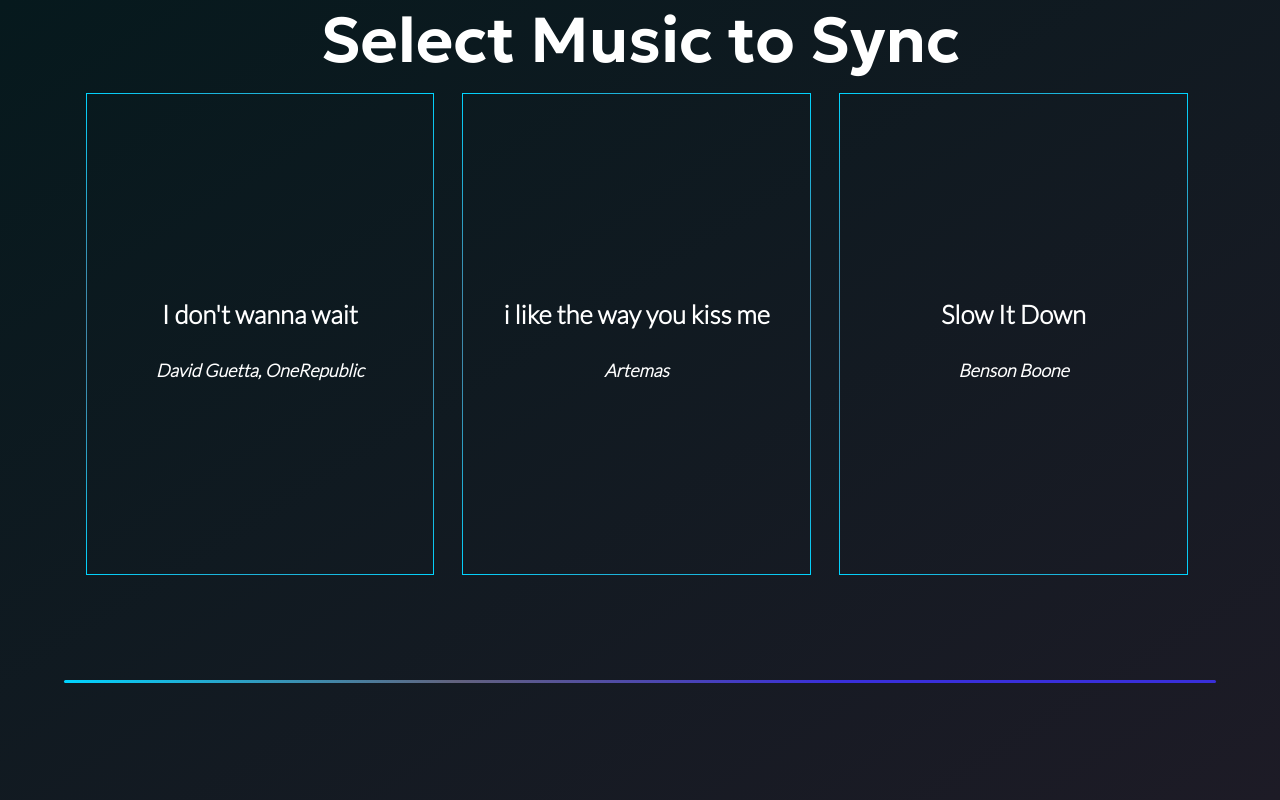
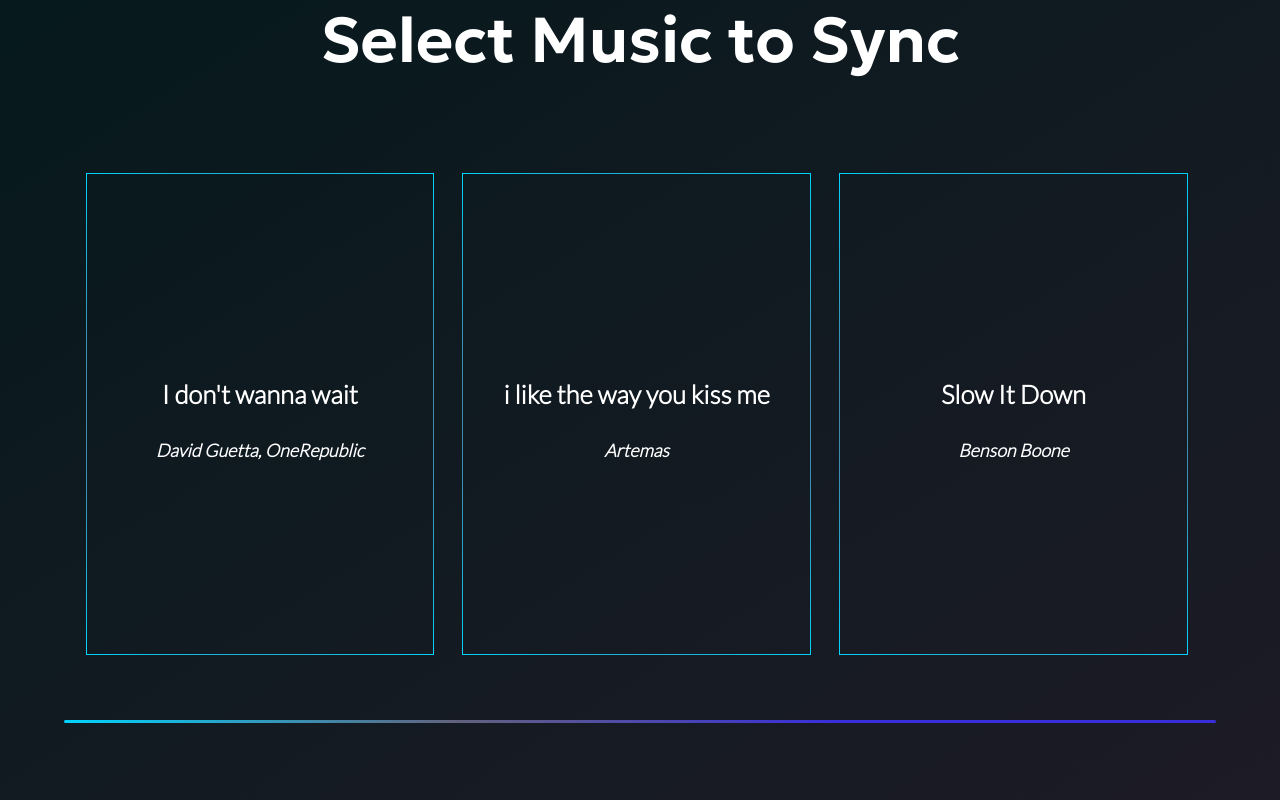
Before and after one commit to brysonnoble/brysonnoble.github.io, a PHP site: the page made by Programming Projects/SmartSync/index.html in a window 1280 px wide. Run offline with PHP 8.4, Linux system fonts and the light colour scheme.

Commit message:
Update styles.css

```diff
--- a/Programming Projects/SmartSync/styles.css
+++ b/Programming Projects/SmartSync/styles.css
@@ -33,11 +33,11 @@ h3 {
 }
 
 #header {
-    height: 10%;
+    height: 20%;
 }
 
 #footer {
-    height: 30%;
+    height: 20%;
 }
 
 #musicSelectContainer {
```
